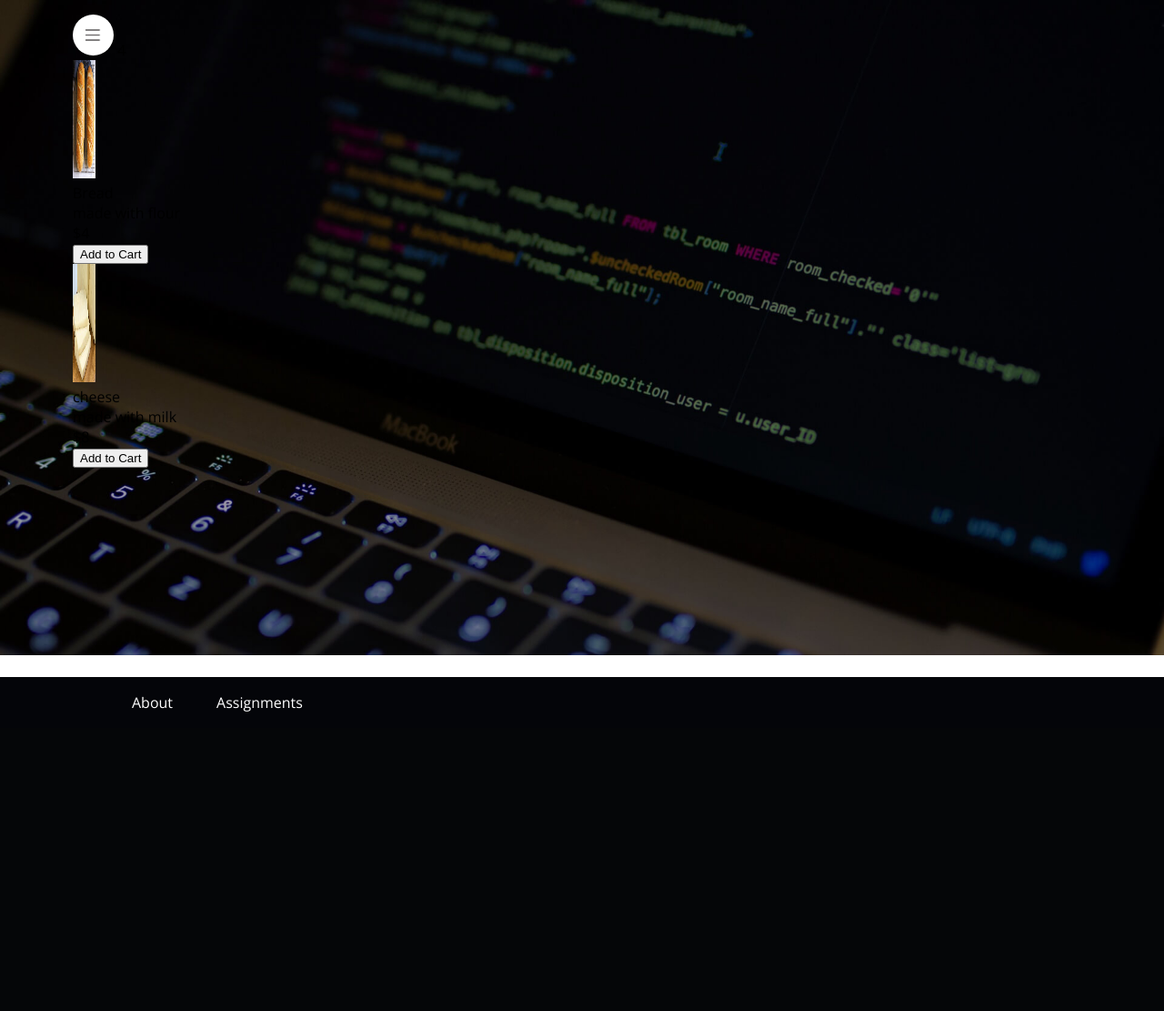
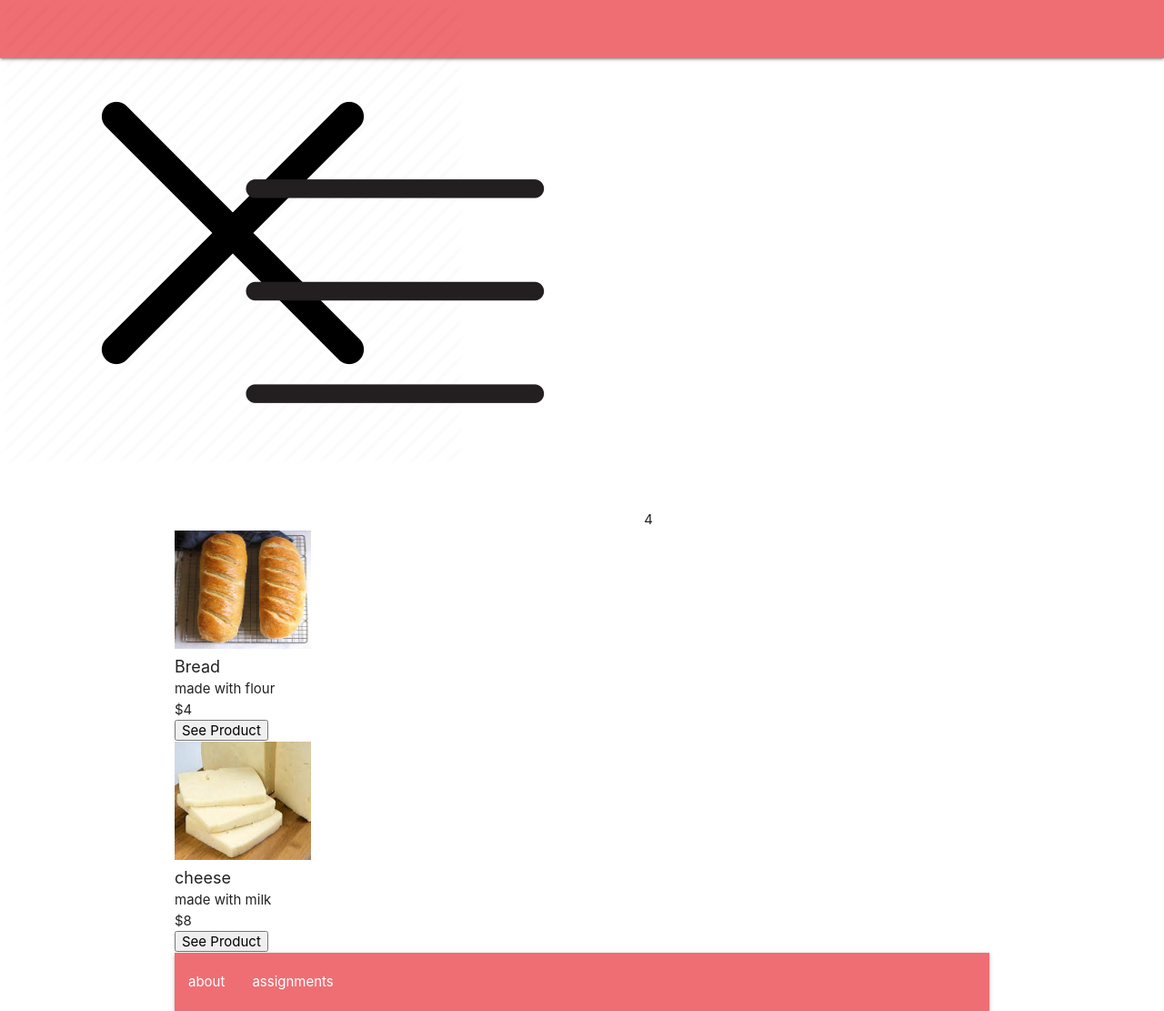
Before and after one commit to Richardson-Rayshorn/cs313-projects, a PHP site: page /shoppingcart/index.php in a window 1280 px wide. Shown: the whole page at 91% size. Before the commit the page ends 782 px from the top, so only its background shows below. Run offline with PHP 8.4, Linux system fonts and the light colour scheme.

Commit message:
updates shopping styles

```diff
--- a/web/shoppingcart/header.php
+++ b/web/shoppingcart/header.php
@@ -10,6 +10,12 @@
       <meta http-equiv="X-UA-Compatible" content="ie=edge">
       <link href="https://fonts.googleapis.com/css?family=Open+Sans&display=swap" rel="stylesheet">
       <link rel="stylesheet" href="./styles/index.css">
+      <!-- Compiled and minified CSS -->
+      <link rel="stylesheet" href="https://cdnjs.cloudflare.com/ajax/libs/materialize/1.0.0/css/materialize.min.css">
+
+      <!-- Compiled and minified JavaScript -->
+      <script src="https://cdnjs.cloudflare.com/ajax/libs/materialize/1.0.0/js/materialize.min.js"></script>
+
       <title>Personal Homepage</title>
     </head>
     <body>
--- a/web/shoppingcart/products.php
+++ b/web/shoppingcart/products.php
@@ -22,9 +22,9 @@ echo $numres;
             echo '</div>
             <div class="price"> $'; echo $products[$i][$y++];
             echo '</div>
-            <button class="add-to-cart" data-id="';
+            <button class="see-product" data-id="';
             echo $data_id;
-            echo'">Add to Cart</button>
+            echo'">See Product</button>
             </div>';
         }
         $data_id++;
--- /dev/null
+++ b/web/shoppingcart/styles/index.css
@@ -0,0 +1,3 @@
+.product-name{
+    font-size:18px;
+}
```
